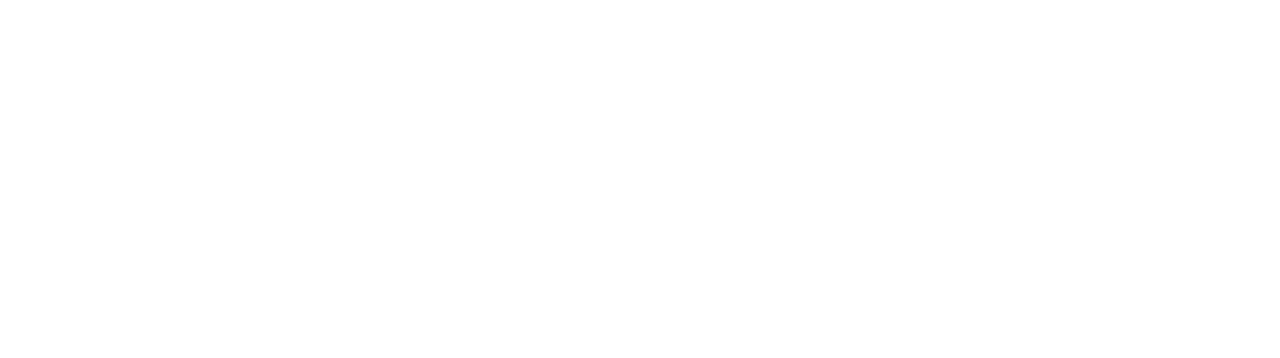
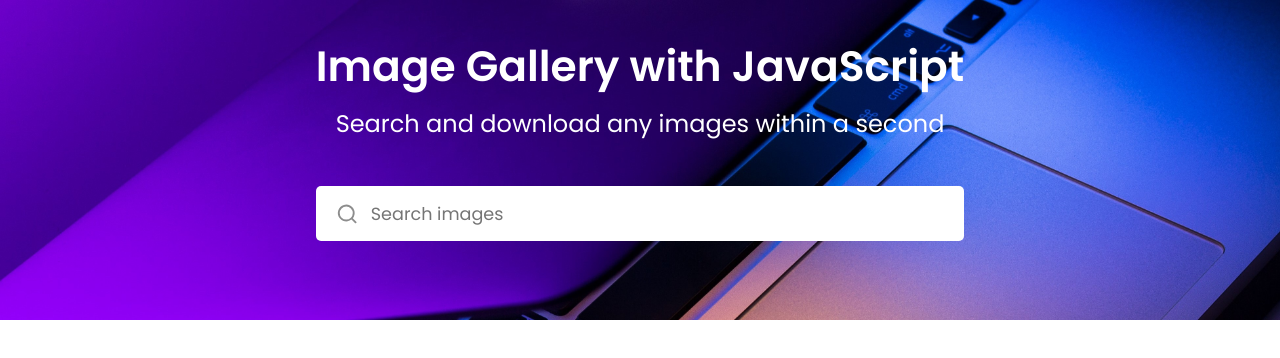
Before and after one commit to Vriitter/image-gallery, a plain HTML site: page index.html in a window 1280 px wide. Drawn offline with nearby package versions, Linux system fonts and the light colour scheme.

Commit message:
feat: add search section

```diff
--- a/css/style.css
+++ b/css/style.css
@@ -5,3 +5,58 @@
    font-family: "Poppins", sans-serif;
    font-weight: 400;
 }
+
+.search {
+   position: relative;
+   height: 40vh;
+   display: flex;
+   align-items: center;
+   justify-content: center;
+}
+
+.search img {
+   position: absolute;
+   width: 100%;
+   height: 100%;
+   object-fit: cover;
+}
+
+.search .content {
+   position: relative;
+   z-index: 2;
+   text-align: center;
+   color: #fff;
+}
+
+.search h1 {
+   font-size: 2.65rem;
+   font-weight: 600;
+}
+
+.search p {
+   font-size: 1.5rem;
+   margin-top: 8px;
+}
+
+.search .search-box {
+   position: relative;
+   height: 55px;
+   margin: 45px 0;
+}
+
+.search-box i {
+   position: absolute;
+   left: 20px;
+   top: 55%;
+   transform: translateY(-45%);
+}
+
+.search-box input {
+   width: 100%;
+   height: 100%;
+   padding-left: 55px;
+   border: none;
+   border-radius: 5px;
+   outline: none;
+   font-size: 1.1rem;
+}
--- a/index.html
+++ b/index.html
@@ -11,6 +11,19 @@
    <link rel="stylesheet" href="./css/style.css">
 </head>
 <body>
+   <section class="search">
+      <img src="./img/search-img.jpg" alt="search-img">
+      <div class="content">
+         <h1>Image Gallery with JavaScript</h1>
+         <p>Search and download any images within a second</p>
+         <div class="search-box">
+            <i class="uil uil-seacrh">
+               <svg xmlns="http://www.w3.org/2000/svg" width="1.4em" height="1.4em" viewBox="0 0 24 24"><path fill="#8d8d8d" d="M21.71 20.29L18 16.61A9 9 0 1 0 16.61 18l3.68 3.68a1 1 0 0 0 1.42 0a1 1 0 0 0 0-1.39M11 18a7 7 0 1 1 7-7a7 7 0 0 1-7 7"/></svg>
+            </i>
+            <input type="text" placeholder="Search images">
+         </div>
+      </div>
+   </section>
 
    <script src="./js/script.js"></script>
 </body>
```
Also changed, not shown: img/img-1.jpg (added), img/img-10.jpg (added), img/img-2.jpg (added), img/img-3.jpg (added), img/img-4.jpg (added), img/img-5.jpg (added), img/img-6.jpg (added), img/img-7.jpg (added), img/img-8.jpg (added), img/img-9.jpg (added), img/search-img.jpg (added).
